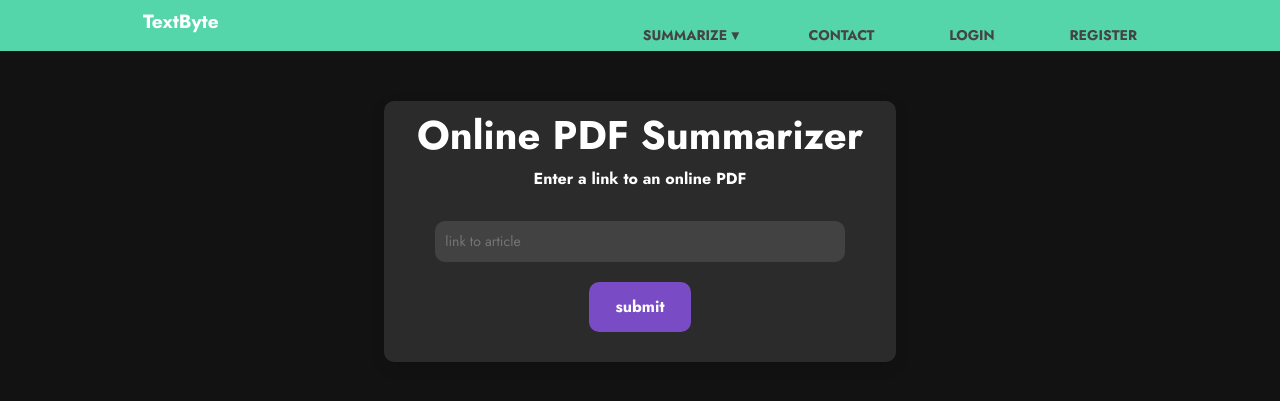
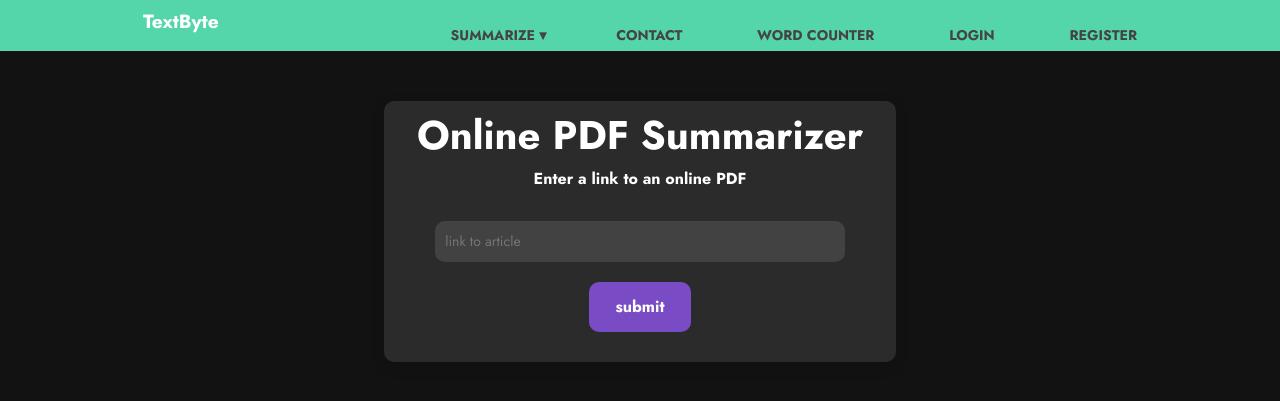
Before and after one commit to AndreLiu1225/Enigma, a Flask app: page /summarize-pdf in a window 1280 px wide. Shown: the top 401 px of the page. Run offline with Flask 2, Linux system fonts and the light colour scheme; parts of the project's set-up code (start-up, migrations or seed data) failed here and were passed over; some libraries are stand-ins or nearby versions.

Commit message:
Update summarize_pdf.html

```diff
--- a/templates/summarize_pdf.html
+++ b/templates/summarize_pdf.html
@@ -35,12 +35,11 @@
                   </a>
                 </li>
                 <li>
-                    <a href="/summarize-pdf">Summarize PDF</a>
-                  </li>
+                  <a href="/summarize-pdf">Summarize Text</a>
+                </li>
                 <li>
                   <a href="/about">About</a>
                 </li>
-
                 <li>
                   <a href="/summarize-text">Summarize Text</a>
                 </li>
@@ -48,6 +47,10 @@
             <li>
             <a href="/contact">Contact</a>
             </li>
+
+            <li>
+              <a href="/wordcounter">Word Counter</a>
+              </li>
 
             {% if current_user.is_authenticated %}
               <li>
```
